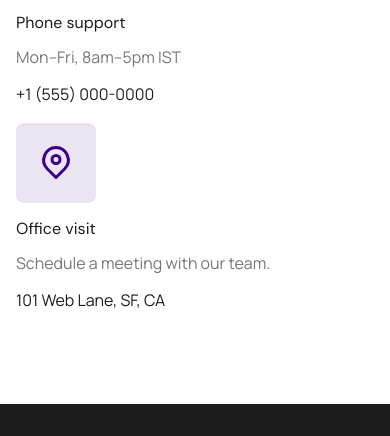
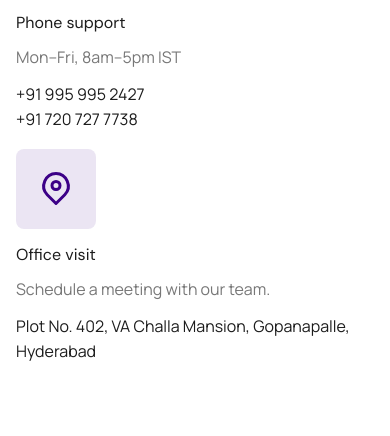
Before and after one commit to RehamanSyed979/KridhaRealty, a plain HTML site: page index.html in a window 390 px wide. Shown: the part 6342-6778 px from the top of the page. Drawn offline with Linux system fonts and the light colour scheme.

Commit message:
Update contact phone numbers and address in index.html
Check-in 1:

Updated Contact details in "Get in touch" section

- Updated Mobile Numbers
- Updated Address

```diff
--- a/index.html
+++ b/index.html
@@ -1136,7 +1136,8 @@
             <p class="utility-text-secondary">
               Mon&ndash;Fri, 8am&ndash;5pm IST
             </p>
-            <div>+1 (555) 000-0000<br /></div>
+            <div>+91 995 995 2427<br /></div>
+            <div>+91 720 727 7738<br /></div>
           </li>
           <li class="utility-margin-bottom-0">
             <div class="icon-large utility-margin-bottom-1rem icon-container">
@@ -1166,7 +1167,7 @@
             <p class="utility-text-secondary">
               Schedule a meeting with our team.
             </p>
-            <div>101 Web Lane, SF, CA</div>
+            <div>Plot No. 402, VA Challa Mansion, Gopanapalle, Hyderabad </div>
           </li>
         </ul>
       </div>
```
